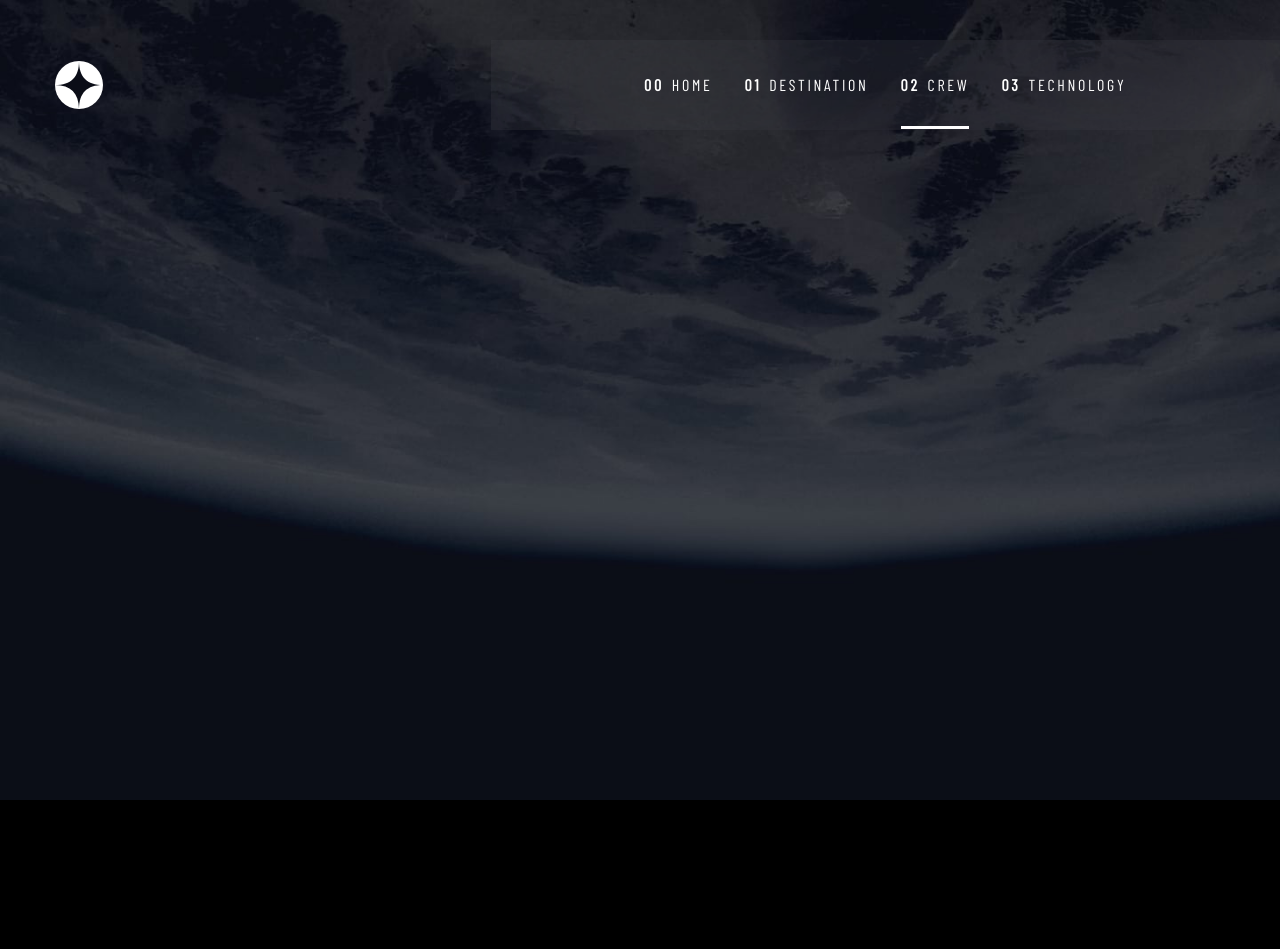
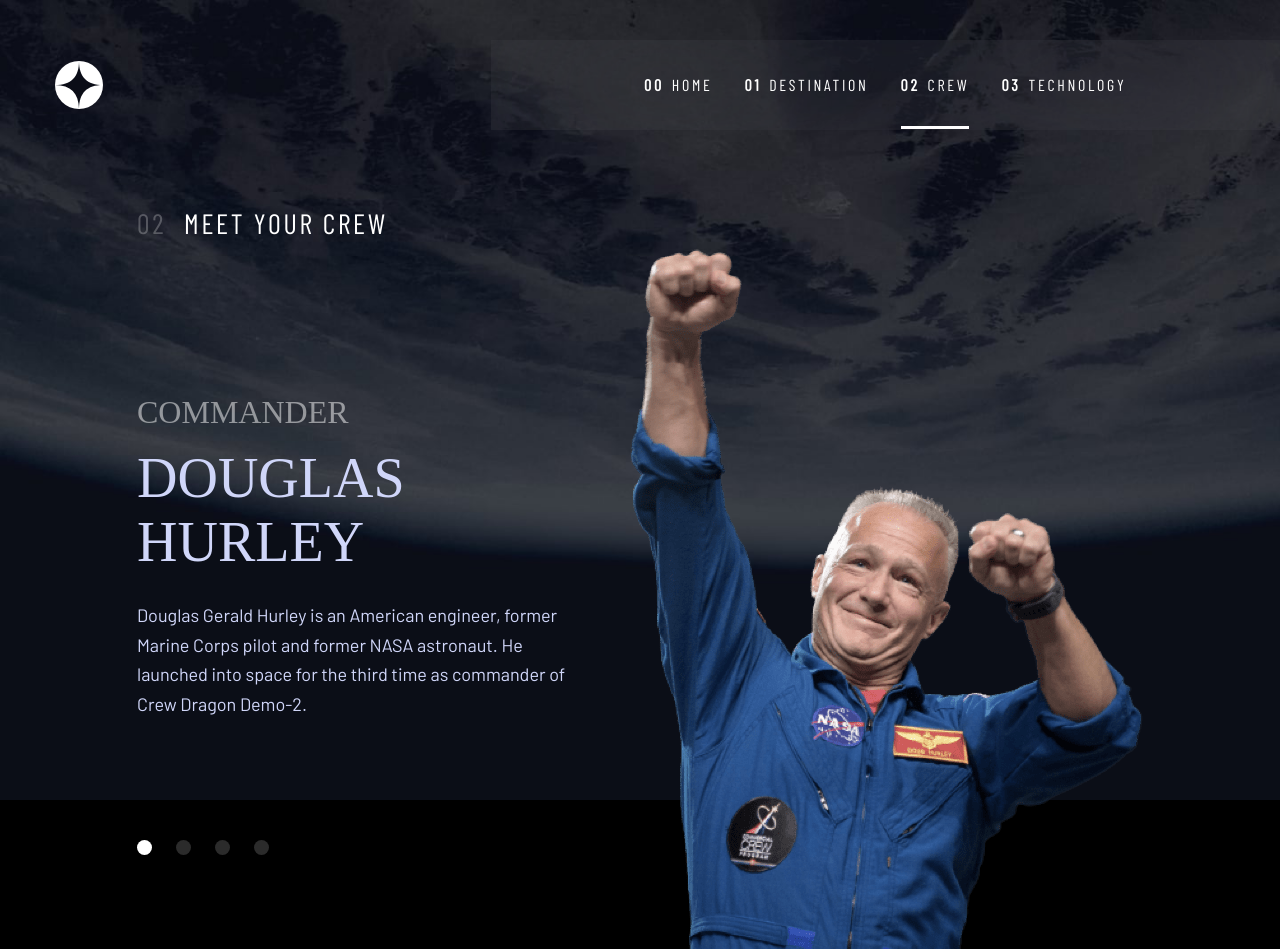
Before and after one commit to MikiW03/SpaceTourismMultiPageWebsite, a Vue app: page /crew in a window 1280 px wide. Before the commit the page ends 800 px from the top, so only its background shows below. Built offline with nearby package versions, Linux system fonts and the light colour scheme; a web font is replaced by a local one.

Commit message:
Create crew site

```diff
--- a/src/App.vue
+++ b/src/App.vue
@@ -64,6 +64,8 @@ ul {
     display: flex;
     gap: 2em;
     position: relative;
+
+    z-index: 20;
 
     width: 100%;
     height: 100%;
--- a/src/components/Crew.vue
+++ b/src/components/Crew.vue
@@ -1,13 +1,374 @@
 <script setup lang="ts">
+import { inject, Ref, ref } from 'vue';
 
+import type { Data } from '../types/index'
+
+enum crewMatesSet {
+    hurley,
+    shuttleworth,
+    glover,
+    ansari
+}
+
+type crewMate = "hurley" | "shuttleworth" | "glover" | "ansari"
+const activeCrewMate = ref<crewMate>("hurley")
+
+const data = inject('data') as Ref<Data>
+const touched = ref("")
+
+const left = () => activeCrewMate.value = data?.value.crew[crewMatesSet[activeCrewMate.value] + 1].name.split(" ")[1].toLocaleLowerCase() as crewMate
+const right = () => activeCrewMate.value = data?.value.crew[crewMatesSet[activeCrewMate.value] - 1].name.split(" ")[1].toLocaleLowerCase() as crewMate
+
+
+
+// SWIPE HANDLING
+
+// document.addEventListener('touchstart', handleTouchStart, false);
+// document.addEventListener('touchmove', handleTouchMove, false);
+
+var xDown = null;
+var yDown = null;
+
+function getTouches(evt) {
+    return evt.touches ||             // browser API
+        evt.originalEvent.touches; // jQuery
+}
+
+function handleTouchStart(evt) {
+    const firstTouch = getTouches(evt)[0];
+    xDown = firstTouch.clientX;
+    yDown = firstTouch.clientY;
+};
+
+function handleTouchMove(evt) {
+    if (!xDown || !yDown) {
+        return;
+    }
+
+    var xUp = evt.touches[0].clientX;
+    var yUp = evt.touches[0].clientY;
+
+    var xDiff = xDown - xUp;
+    var yDiff = yDown - yUp;
+
+    if (Math.abs(xDiff) > Math.abs(yDiff)) {/*most significant*/
+        if (xDiff > 0) {
+            /* right swipe */
+            console.log('right')
+            right()
+        } else {
+            /* left swipe */
+            left()
+        }
+    } else {
+        if (yDiff > 0) {
+            /* down swipe */
+        } else {
+            /* up swipe */
+        }
+    }
+    /* reset values */
+    xDown = null;
+    yDown = null;
+}
 </script>
+
 
 <template>
     <div class="background"></div>
+    <section @touchstart="handleTouchStart($event)" @touchmove="handleTouchMove($event)">
+        <h5><span>02</span>MEET YOUR CREW</h5>
+        <div class="image-box">
+            <img :src="'/src' + data?.crew[crewMatesSet[activeCrewMate]].images.png.slice(1)"
+                :alt="'Image of ' + data?.crew[crewMatesSet[activeCrewMate]].name">
+        </div>
+        <ul>
+            <label class="container">
+                <input type="radio" name="radio" value="hurley" v-model="activeCrewMate">
+                <span class="checkmark"></span>
+            </label>
+            <label class="container">
+                <input type="radio" name="radio" value="shuttleworth" v-model="activeCrewMate">
+                <span class="checkmark"></span>
+            </label>
+            <label class="container">
+                <input type="radio" name="radio" value="glover" v-model="activeCrewMate">
+                <span class="checkmark"></span>
+            </label>
+            <label class="container">
+                <input type="radio" name="radio" value="ansari" v-model="activeCrewMate">
+                <span class="checkmark"></span>
+            </label>
+        </ul>
+        <h4>{{ data?.crew[crewMatesSet[activeCrewMate]].role }}</h4>
+        <h3>{{
+            data?.crew[crewMatesSet[activeCrewMate]].name
+            }}</h3>
+        <p>
+            {{ data?.crew[crewMatesSet[activeCrewMate]].bio }}
+        </p>
+    </section>
 </template>
 
 <style scoped>
 .background {
-    background-image: url("../assets/crew/background-crew-desktop.jpg");
+    background-image: url("../assets/crew/background-crew-mobile.jpg");
+}
+
+section {
+    display: grid;
+    justify-items: center;
+    margin: 24px;
+
+    grid-template-areas:
+        "page-title"
+        "image"
+        "select"
+        "title"
+        "name"
+        "description"
+    ;
+}
+
+h5 {
+    font-size: 16px;
+    color: var(--accent-color);
+
+    display: flex;
+    gap: 18px;
+
+    grid-area: page-title;
+}
+
+span {
+    z-index: -1;
+
+    color: var(--accent-color);
+    opacity: 0.25;
+}
+
+.image-box {
+    width: 100%;
+    height: 222px;
+    margin-top: 32px;
+    margin-bottom: 32px;
+    text-align: center;
+    border-bottom: 1px solid #383B4B;
+    z-index: -10;
+
+    display: flex;
+    justify-content: center;
+    align-items: flex-end;
+
+    grid-area: image;
+}
+
+img {
+    max-height: 100%;
+}
+
+ul {
+    display: flex;
+    gap: 1em;
+    overflow: hidden;
+    min-height: 10px;
+
+    list-style-type: none;
+
+    grid-area: select
+}
+
+.container {
+    width: 10px;
+    height: 10px;
+    display: block;
+    position: relative;
+    cursor: pointer;
+    -webkit-user-select: none;
+    -moz-user-select: none;
+    -ms-user-select: none;
+    user-select: none;
+}
+
+input {
+    position: absolute;
+    opacity: 0;
+    cursor: pointer;
+}
+
+.checkmark {
+    z-index: -1;
+
+    position: absolute;
+    top: 0;
+    left: 0;
+    height: 10px;
+    width: 10px;
+    background-color: var(--accent-color);
+    opacity: 0.17;
+    border-radius: 50%;
+}
+
+.checkmark:hover {
+    opacity: .5
+}
+
+input:checked~.checkmark {
+    opacity: 1
+}
+
+h4 {
+    z-index: -1;
+    margin-top: 32px;
+
+    font-size: 16px;
+    text-transform: uppercase;
+    color: var(--accent-color);
+    opacity: 0.5;
+
+    grid-area: title
+}
+
+h3 {
+    margin-block: 8px 16px;
+
+    font-size: 24px;
+    text-transform: uppercase;
+
+    grid-area: name;
+}
+
+p {
+    font-size: 15px;
+    text-align: center;
+
+    grid-area: description;
+}
+
+@media (min-width: 35.05rem) and (max-width: 70rem) {
+    .background {
+        background-image: url("../assets/crew/background-crew-tablet.jpg");
+    }
+
+    section {
+        grid-template-areas:
+            "page-title"
+            "title"
+            "name"
+            "description"
+            "select"
+            "image"
+        ;
+
+        margin-bottom: 0;
+        margin-top: 40px;
+
+        height: calc(100vh - 128px);
+    }
+
+    h5 {
+        justify-self: start;
+
+        font-size: 20px;
+    }
+
+    h4 {
+        font-size: 24px;
+
+        margin-top: 60px;
+    }
+
+    h3 {
+        font-size: 40px;
+    }
+
+    p {
+        font-size: 16px;
+        max-width: 458px;
+        margin-bottom: 40px;
+    }
+
+    .image-box {
+        align-self: flex-end;
+
+        display: flex;
+        align-items: flex-end;
+        justify-content: center;
+        margin-top: 40px;
+
+        height: 572px;
+    }
+
+    img {
+        width: 456px;
+        height: 572px
+    }
+}
+
+@media (min-width: 55rem) {
+    .background {
+        background-image: url("../assets/crew/background-crew-desktop.jpg");
+    }
+}
+
+@media (min-width: 70rem) {
+
+    section {
+        grid-template-areas:
+            "page-title image"
+            "title image"
+            "name image"
+            "description image"
+            "select image"
+        ;
+        justify-items: start;
+
+        margin-inline: 137px;
+        margin-top: 76px;
+        margin-bottom: 0;
+
+        height: calc(100vh - 40px - 89.5px - 75px);
+    }
+
+    h5 {
+        font-size: 28px;
+    }
+
+    h4 {
+        font-size: 32px;
+        margin-top: 154px;
+    }
+
+    h3 {
+        font-size: 56px;
+        margin-block: 15px 27px;
+    }
+
+    p {
+        max-width: 444px;
+        text-align: left;
+        font-size: 18px;
+    }
+
+    ul {
+        gap: 24px;
+        margin-top: 120px;
+        margin-bottom: 94px;
+        min-height: 15px;
+    }
+
+    .container,
+    .checkmark {
+        width: 15px;
+        height: 15px;
+    }
+
+    .image-box {
+        margin: 0;
+        height: 100%;
+
+        border: 0;
+    }
+
 }
 </style>
--- a/src/components/Destination.vue
+++ b/src/components/Destination.vue
@@ -264,14 +264,14 @@ hr {
         align-items: flex-end;
 
         margin-top: 76px;
-        gap: 10.91vw
+        gap: 15.81vw
     }
 
     .part1 {
         align-items: flex-start;
         gap: 97px;
 
-        margin-left: 15.97vw;
+        margin-left: 11vw;
     }
 
     .part2 {
```
